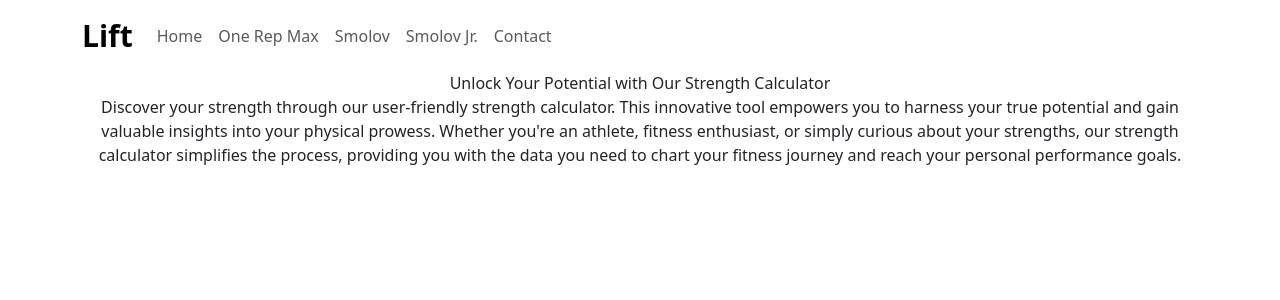
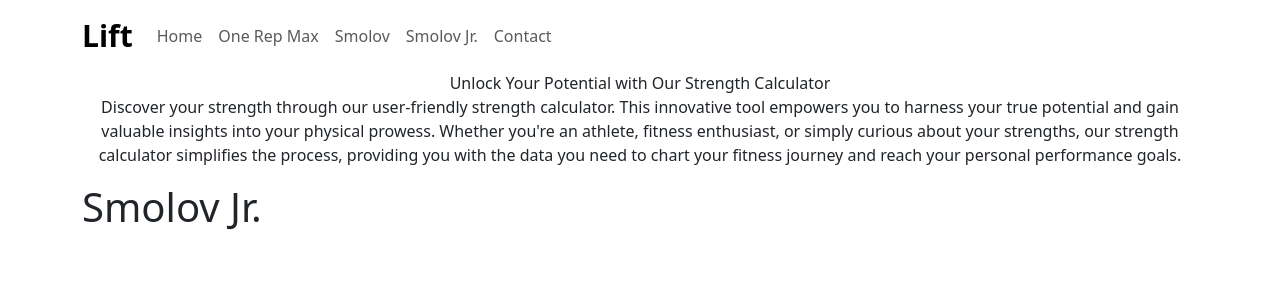
Before and after one commit to jalenlum/Lifting-Calculator, a React (Create React App) app: page /smolovjr in a window 1280 px wide. Shown: the top 300 px of the page. Built offline with nearby package versions, Linux system fonts and the light colour scheme.

Commit message:
added pages and routes to pages

```diff
--- a/package.json
+++ b/package.json
@@ -8,6 +8,7 @@
     "@testing-library/user-event": "^13.5.0",
     "react": "^18.2.0",
     "react-dom": "^18.2.0",
+    "react-router-dom": "^6.18.0",
     "react-scripts": "5.0.1",
     "web-vitals": "^2.1.4"
   },
--- a/src/App.js
+++ b/src/App.js
@@ -1,11 +1,24 @@
 import { Navbar } from "./components/Navbar";
 import { Description } from "./components/Description";
+import { OneRepMax } from "./components/OneRepMax";
+import { Smolov } from "./components/Smolov";
+import { SmolovJr } from "./components/SmolovJr";
+import { Contact } from "./components/Contact";
+import { Route, Routes } from "react-router-dom";
 
 function App() {
   return (
     <div className="App">
       <Navbar/>
-      <Description/>
+      <Description />
+      <Routes>
+        <Route path="/" element={<Description />} />
+        <Route path="/onerepmax" element={<OneRepMax />} />
+        <Route path="/smolov" element={<Smolov />} />
+        <Route path="/smolovjr" element={<SmolovJr />} />
+        <Route path="/contact" element={<Contact />} />
+
+      </Routes>
     </div>
   );
 }
--- /dev/null
+++ b/src/components/Contact.js
@@ -0,0 +1,13 @@
+export const Contact = () =>{
+  return(
+    <>
+      <div className="container">
+        <div className="row">
+          <div className="col">
+            <h1>Contact</h1>
+          </div>
+        </div>
+      </div>
+    </>
+  )
+}
--- /dev/null
+++ b/src/components/OneRepMax.js
@@ -0,0 +1,13 @@
+export const OneRepMax = () =>{
+  return(
+    <>
+      <div className="container">
+        <div className="row">
+          <div className="col">
+            <h1>One Rep Max</h1>
+          </div>
+        </div>
+      </div>
+    </>
+  )
+}
--- /dev/null
+++ b/src/components/Smolov.js
@@ -0,0 +1,13 @@
+export const Smolov = () =>{
+  return(
+    <>
+      <div className="container">
+        <div className="row">
+          <div className="col">
+            <h1>Smolov</h1>
+          </div>
+        </div>
+      </div>
+    </>
+  )
+}
--- /dev/null
+++ b/src/components/SmolovJr.js
@@ -0,0 +1,13 @@
+export const SmolovJr = () =>{
+  return(
+    <>
+      <div className="container">
+        <div className="row">
+          <div className="col">
+            <h1>Smolov Jr.</h1>
+          </div>
+        </div>
+      </div>
+    </>
+  )
+}
--- a/src/index.js
+++ b/src/index.js
@@ -1,10 +1,13 @@
 import React from 'react';
 import ReactDOM from 'react-dom/client';
 import App from './App';
+import { BrowserRouter } from 'react-router-dom';
 
 const root = ReactDOM.createRoot(document.getElementById('root'));
 root.render(
   <React.StrictMode>
-    <App />
+    <BrowserRouter>
+      <App />
+    </BrowserRouter>
   </React.StrictMode>
 );
```
Also changed, not shown: 1 other file (tests, documents, lock files or other folders).
